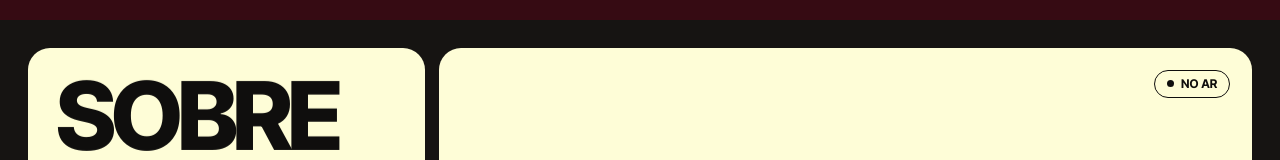
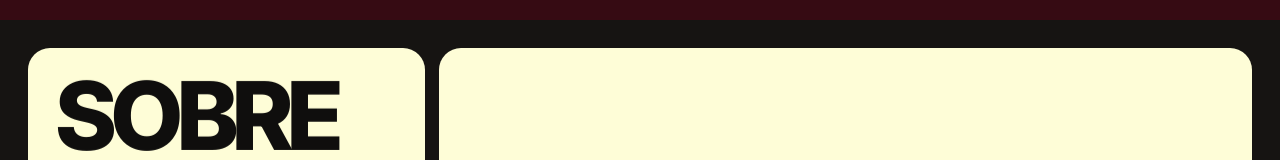
Before and after one commit to Joaofelix23/jfeelix-hub, a plain HTML site: page index.html in a window 1280 px wide. Shown: the part 780-940 px from the top of the page. Drawn offline with Linux system fonts and the light colour scheme.

Commit message:
Simplify 'top' div structure in index.html
Removed dynamic content from the 'top' div in index.html.

```diff
--- a/index.html
+++ b/index.html
@@ -1060,12 +1060,7 @@ a.tile:hover .arrow { transform: translate(5px, -5px) scale(1.18); }
       var iconeSeta = '<span class="arrow"><svg viewBox="0 0 24 24" aria-hidden="true"><path d="M7 17L17 7M17 7H7M17 7V17"/></svg></span>';
 
       var interno =
-        '<div class="top">' +
-          '<span class="pill ' +
-            (ativo ? "live" : "soon") + '">' +
-            (ativo ? "No ar" : "Em breve") +
-          '</span>' +
-        '</div>' +
+        '<div class="top"></div>' +
 
         '<div class="bot">' +
           '<h3>' + titulo + '</h3>' +
```
